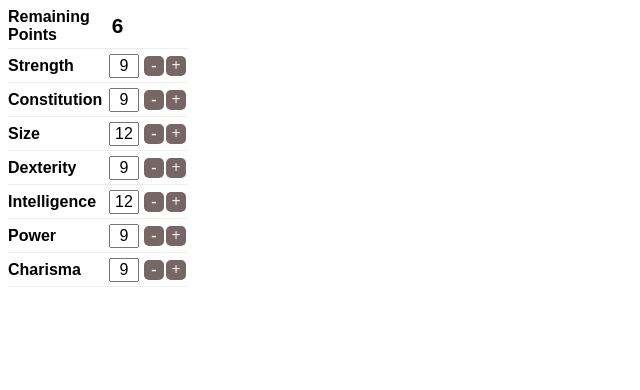
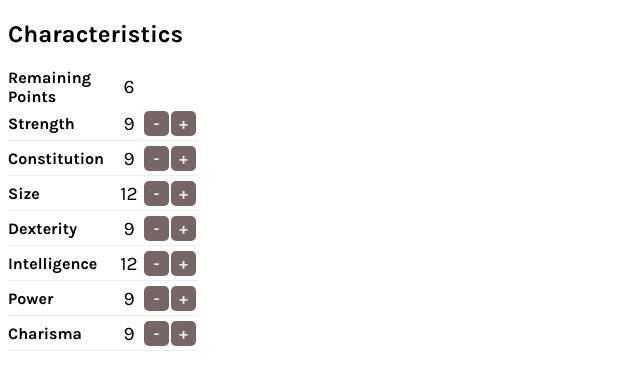
Before and after one commit to AlexGP80/myth-char-creator, a React (Create React App) app: page / in a window 1280 px wide. Shown: the top 390 px of the page, without its empty margins (0-640 px from the left). Built offline with nearby package versions, Linux system fonts and the light colour scheme.

Commit message:
Basic style Separating characteristics values from parameters and attributes

```diff
--- a/public/index.html
+++ b/public/index.html
@@ -24,6 +24,9 @@
       work correctly both with client-side routing and a non-root public URL.
       Learn how to configure a non-root public URL by running `npm run build`.
     -->
+    <link rel="preconnect" href="https://fonts.googleapis.com">
+    <link rel="preconnect" href="https://fonts.gstatic.com" crossorigin>
+    <link href="https://fonts.googleapis.com/css2?family=Inter:wght@100;200;300;400;500;600;700;800;900&family=Karla:ital,wght@0,200;0,300;0,400;0,500;0,600;0,700;0,800;1,200;1,300;1,400;1,500;1,600;1,700;1,800&display=swap" rel="stylesheet">
     <title>React App</title>
   </head>
   <body>
--- a/src/App.js
+++ b/src/App.js
@@ -2,29 +2,36 @@ import React from "react";
 import Characteristics from "./components/Characteristics";
 
 export default function App() {
-    const [character, setCharacter] = React.useState({
+    const characteristicParameters = {
         characteristicsPoints: 75,
         strengthMin: 3,
         strengthMax: 18,
-        strengthValue: 9,
+        constitutionMin: 3,
         constitutionMax: 18,
-        constitutionValue: 9,
-        constitutionMin: 3,
         sizeMin: 8,
         sizeMax: 18,
-        sizeValue: 12,
         dexterityMin: 3,
         dexterityMax: 18,
-        dexterityValue: 9,
         intelligenceMin: 8,
         intelligenceMax: 18,
-        intelligenceValue: 12,
         powerMin: 3,
         powerMax: 18,
-        powerValue: 9,
         charismaMin: 3,
         charismaMax: 18,
+    }
+
+    const [characteristicValues, setCharacteristicValues] = React.useState({
+        // TODO: Change to array to extract individual characteristics as a component (characteristics.js is too long)
+        strengthValue: 9,
+        constitutionValue: 9,
+        sizeValue: 12,
+        dexterityValue: 9,
+        intelligenceValue: 12,
+        powerValue: 9,
         charismaValue: 9,
+    });
+
+    const [attributes, setAttributes] = React.useState({
         actionPoints: 2,
         damageModifier: "+0",
         experienceModifier: 0,
@@ -40,11 +47,11 @@ export default function App() {
         luckPoints: 2,
         magicPoints: 9,
         movementRate: 6
-    });
+    })
 
-    function handleCharacterChange(event) {
+    function handleCharacteristicsChange(event) {
         console.log(event);
-        setCharacter(prevCharacter => (
+        setCharacteristicValues(prevCharacter => (
             {
                 ...prevCharacter,
                 [event.target.name]: event.target.value
@@ -54,13 +61,14 @@ export default function App() {
         console.log("handleCharacterChange");
     }
 
-    console.log(character);
+    console.log(characteristicValues);
 
     return (
         <>
             <Characteristics
-                character={character}
-                handleCharacterChange={handleCharacterChange}
+                characteristics={characteristicValues}
+                characteristicParameters={characteristicParameters}
+                handleCharacteristicsChange={handleCharacteristicsChange}
             />
         </>
     );
--- a/src/components/Characteristics.js
+++ b/src/components/Characteristics.js
@@ -5,14 +5,14 @@ export default function Characteristics(props) {
 
     const [remainingPoints, setRemainingPoints] =
         React.useState(
-            props.character.characteristicsPoints
-            - props.character.strengthValue
-            - props.character.constitutionValue
-            - props.character.sizeValue
-            - props.character.dexterityValue
-            - props.character.intelligenceValue
-            - props.character.powerValue
-            - props.character.charismaValue
+            props.characteristicParameters.characteristicsPoints
+            - props.characteristics.strengthValue
+            - props.characteristics.constitutionValue
+            - props.characteristics.sizeValue
+            - props.characteristics.dexterityValue
+            - props.characteristics.intelligenceValue
+            - props.characteristics.powerValue
+            - props.characteristics.charismaValue
         );
 
     function handleRemainingPointsChange(variation) {
@@ -33,7 +33,7 @@ export default function Characteristics(props) {
         if (newRemainingPoints < 0) {
             return;
         }
-        props.handleCharacterChange({
+        props.handleCharacteristicsChange({
             target: {
                 name: characteristicValueName,
                 value: newValue
@@ -44,9 +44,10 @@ export default function Characteristics(props) {
     }
 
     return (
-        <div className="form-container">
+        <div className="characteristics-container">
+            <h2>Characteristics</h2>
             <form className="form" onSubmit={handleSubmit}>
-                <div className="characteristic">
+                <div className="remaining">
                     <label
                         htmlFor="remainingPoints"
                         className="remainingLabel"
@@ -68,7 +69,7 @@ export default function Characteristics(props) {
                         className="characteristicValue"
                         type="text"
                         name="strengthValue"
-                        value={props.character.strengthValue}
+                        value={props.characteristics.strengthValue}
                         // onChange={props.handleCharacterChange}
                         readOnly
                     />
@@ -78,9 +79,9 @@ export default function Characteristics(props) {
                         onClick={() => incDecCharacteristic(
                             "strengthValue",
                             "-",
-                            props.character.strengthValue,
-                            props.character.strengthMin,
-                            props.character.strengthMax
+                            props.characteristics.strengthValue,
+                            props.characteristics.strengthMin,
+                            props.characteristics.strengthMax
                         )}>-</button>
                     <button
                         className="inc-dec-button"
@@ -88,9 +89,9 @@ export default function Characteristics(props) {
                         onClick={() => incDecCharacteristic(
                             "strengthValue",
                             "+",
-                            props.character.strengthValue,
-                            props.character.strengthMin,
-                            props.character.strengthMax
+                            props.characteristics.strengthValue,
+                            props.characteristics.strengthMin,
+                            props.characteristics.strengthMax
                         )}>+</button>
                 </div>
                 <div className="characteristic">
@@ -102,7 +103,7 @@ export default function Characteristics(props) {
                         className="characteristicValue"
                         type="text"
                         name="constitutionValue"
-                        value={props.character.constitutionValue}
+                        value={props.characteristics.constitutionValue}
                         // onChange={props.handleCharacterChange}
                         readOnly
                     />
@@ -112,9 +113,9 @@ export default function Characteristics(props) {
                         onClick={() => incDecCharacteristic(
                             "constitutionValue",
                             "-",
-                            props.character.constitutionValue,
-                            props.character.constitutionMin,
-                            props.character.constitutionMax
+                            props.characteristics.constitutionValue,
+                            props.characteristics.constitutionMin,
+                            props.characteristics.constitutionMax
                         )}>-</button>
                     <button
                         className="inc-dec-button"
@@ -122,9 +123,9 @@ export default function Characteristics(props) {
                         onClick={() => incDecCharacteristic(
                             "constitutionValue",
                             "+",
-                            props.character.constitutionValue,
-                            props.character.constitutionMin,
-                            props.character.constitutionMax
+                            props.characteristics.constitutionValue,
+                            props.characteristics.constitutionMin,
+                            props.characteristics.constitutionMax
                         )}>+</button>
                 </div>
                 <div className="characteristic">
@@ -136,7 +137,7 @@ export default function Characteristics(props) {
                         className="characteristicValue"
                         type="text"
                         name="sizeValue"
-                        value={props.character.sizeValue}
+                        value={props.characteristics.sizeValue}
                         // onChange={props.handleCharacterChange}
                         readOnly
                     />
@@ -146,9 +147,9 @@ export default function Characteristics(props) {
                         onClick={() => incDecCharacteristic(
                             "sizeValue",
                             "-",
-                            props.character.sizeValue,
-                            props.character.sizeMin,
-                            props.character.sizeMax
+                            props.characteristics.sizeValue,
+                            props.characteristics.sizeMin,
+                            props.characteristics.sizeMax
                         )}>-</button>
                     <button
                         className="inc-dec-button"
@@ -156,9 +157,9 @@ export default function Characteristics(props) {
                         onClick={() => incDecCharacteristic(
                             "sizeValue",
                             "+",
-                            props.character.sizeValue,
-                            props.character.sizeMin,
-                            props.character.sizeMax
+                            props.characteristics.sizeValue,
+                            props.characteristics.sizeMin,
+                            props.characteristics.sizeMax
                         )}>+</button>
                 </div>
                 <div className="characteristic">
@@ -170,7 +171,7 @@ export default function Characteristics(props) {
                         className="characteristicValue"
                         type="text"
                         name="dexterityValue"
-                        value={props.character.dexterityValue}
+                        value={props.characteristics.dexterityValue}
                         // onChange={props.handleCharacterChange}
                         readOnly
                     />
@@ -180,9 +181,9 @@ export default function Characteristics(props) {
                         onClick={() => incDecCharacteristic(
                             "dexterityValue",
                             "-",
-                            props.character.dexterityValue,
-                            props.character.dexterityMin,
-                            props.character.dexterityMax
+                            props.characteristics.dexterityValue,
+                            props.characteristics.dexterityMin,
+                            props.characteristics.dexterityMax
                         )}>-</button>
                     <button
                         className="inc-dec-button"
@@ -190,9 +191,9 @@ export default function Characteristics(props) {
                         onClick={() => incDecCharacteristic(
                             "dexterityValue",
                             "+",
-                            props.character.dexterityValue,
-                            props.character.dexterityMin,
-                            props.character.dexterityMax
+                            props.characteristics.dexterityValue,
+                            props.characteristics.dexterityMin,
+                            props.characteristics.dexterityMax
                         )}>+</button>
                 </div>
                 <div className="characteristic">
@@ -204,7 +205,7 @@ export default function Characteristics(props) {
                         className="characteristicValue"
                         type="text"
                         name="intelligenceValue"
-                        value={props.character.intelligenceValue}
+                        value={props.characteristics.intelligenceValue}
                         // onChange={props.handleCharacterChange}
                         readOnly
                     />
@@ -214,9 +215,9 @@ export default function Characteristics(props) {
                         onClick={() => incDecCharacteristic(
                             "intelligenceValue",
                             "-",
-                            props.character.intelligenceValue,
-                            props.character.intelligenceMin,
-                            props.character.intelligenceMax
+                            props.characteristics.intelligenceValue,
+                            props.characteristics.intelligenceMin,
+                            props.characteristics.intelligenceMax
                         )}>-</button>
                     <button
                         className="inc-dec-button"
@@ -224,9 +225,9 @@ export default function Characteristics(props) {
                         onClick={() => incDecCharacteristic(
                             "intelligenceValue",
                             "+",
-                            props.character.intelligenceValue,
-                            props.character.intelligenceMin,
-                            props.character.intelligenceMax
+                            props.characteristics.intelligenceValue,
+                            props.characteristics.intelligenceMin,
+                            props.characteristics.intelligenceMax
                         )}>+</button>
                 </div>
                 <div className="characteristic">
@@ -238,7 +239,7 @@ export default function Characteristics(props) {
                         className="characteristicValue"
                         type="text"
                         name="powerValue"
-                        value={props.character.powerValue}
+                        value={props.characteristics.powerValue}
                         // onChange={props.handleCharacterChange}
                         readOnly
                     />
@@ -248,9 +249,9 @@ export default function Characteristics(props) {
                         onClick={() => incDecCharacteristic(
                             "powerValue",
                             "-",
-                            props.character.powerValue,
-                            props.character.powerMin,
-                            props.character.powerMax
+                            props.characteristics.powerValue,
+                            props.characteristics.powerMin,
+                            props.characteristics.powerMax
                         )}>-</button>
                     <button
                         className="inc-dec-button"
@@ -258,9 +259,9 @@ export default function Characteristics(props) {
                         onClick={() => incDecCharacteristic(
                             "powerValue",
                             "+",
-                            props.character.powerValue,
-                            props.character.powerMin,
-                            props.character.powerMax
+                            props.characteristics.powerValue,
+                            props.characteristics.powerMin,
+                            props.characteristics.powerMax
                         )}>+</button>
                 </div>
                 <div className="characteristic">
@@ -272,7 +273,7 @@ export default function Characteristics(props) {
                         className="characteristicValue"
                         type="text"
                         name="charismaValue"
-                        value={props.character.charismaValue}
+                        value={props.characteristics.charismaValue}
                         // onChange={props.handleCharacterChange}
                         readOnly
                     />
@@ -282,9 +283,9 @@ export default function Characteristics(props) {
                         onClick={() => incDecCharacteristic(
                             "charismaValue",
                             "-",
-                            props.character.charismaValue,
-                            props.character.charismaMin,
-                            props.character.charismaMax
+                            props.characteristics.charismaValue,
+                            props.characteristics.charismaMin,
+                            props.characteristics.charismaMax
                         )}>-</button>
                     <button
                         className="inc-dec-button"
@@ -292,9 +293,9 @@ export default function Characteristics(props) {
                         onClick={() => incDecCharacteristic(
                             "charismaValue",
                             "+",
-                            props.character.charismaValue,
-                            props.character.charismaMin,
-                            props.character.charismaMax
+                            props.characteristics.charismaValue,
+                            props.characteristics.charismaMin,
+                            props.characteristics.charismaMax
                         )}>+</button>
                 </div>
             </form>
--- a/src/styles/characteristics.css
+++ b/src/styles/characteristics.css
@@ -1,14 +1,31 @@
+* {
+    /* font-family: 'Inter', sans-serif; */
+    font-family: 'Karla', sans-serif;
+}
+
+.characteristics-container {
+    width: 190px;
+}
 .characteristic {
     display: flex;
     align-items: center;
-    width: 180px;
     margin-top: 5px;
     border-bottom: 1px solid #eee;
     padding-bottom: 4px;
 }
 
-.characteristicLabel, .remainingLabel {
-    font-family: Arial, Helvetica, sans-serif;
+.remaining {
+    display: flex;
+    align-items: center;
+    width: 136px;
+}
+
+.remainingLabel {
+    font-weight: bold;
+    font-size: 1rem;
+}
+
+.characteristicLabel {
     font-weight: bold;
     margin-right: auto;
     font-size: 1rem;
@@ -16,30 +33,29 @@
 
 .remainingValue {
     border: none;
-    font-family: Arial, Helvetica, sans-serif;
-    font-weight: bold;
-    font-size: 1.3rem;
-    margin-left: 20px;
+    font-size: 1.2rem;
+    text-align: center;
+    width: 30px;
 }
 
 .characteristicValue {
     width: 30px;
     text-align: center;
-    font-size: 1rem;
-    margin-right: 5px;
+    font-size: 1.2rem;
+    margin-right: 0px;
+    border: none;
 }
 
 .inc-dec-button {
-    width: 20px;
-    height: 20px;
+    width: 25px;
+    height: 25px;
     margin: 0 2px 0 0;
     padding: 0;
     background-color: #776666;
     color: #eeeeee;
     border: none;
     font-size: 1rem;
-    font-weight: bolder;
-    font-family: 'Times New Roman', Times, serif;
+    font-weight: bold;
     border-radius: 5px;
     cursor: pointer;
 }
```
